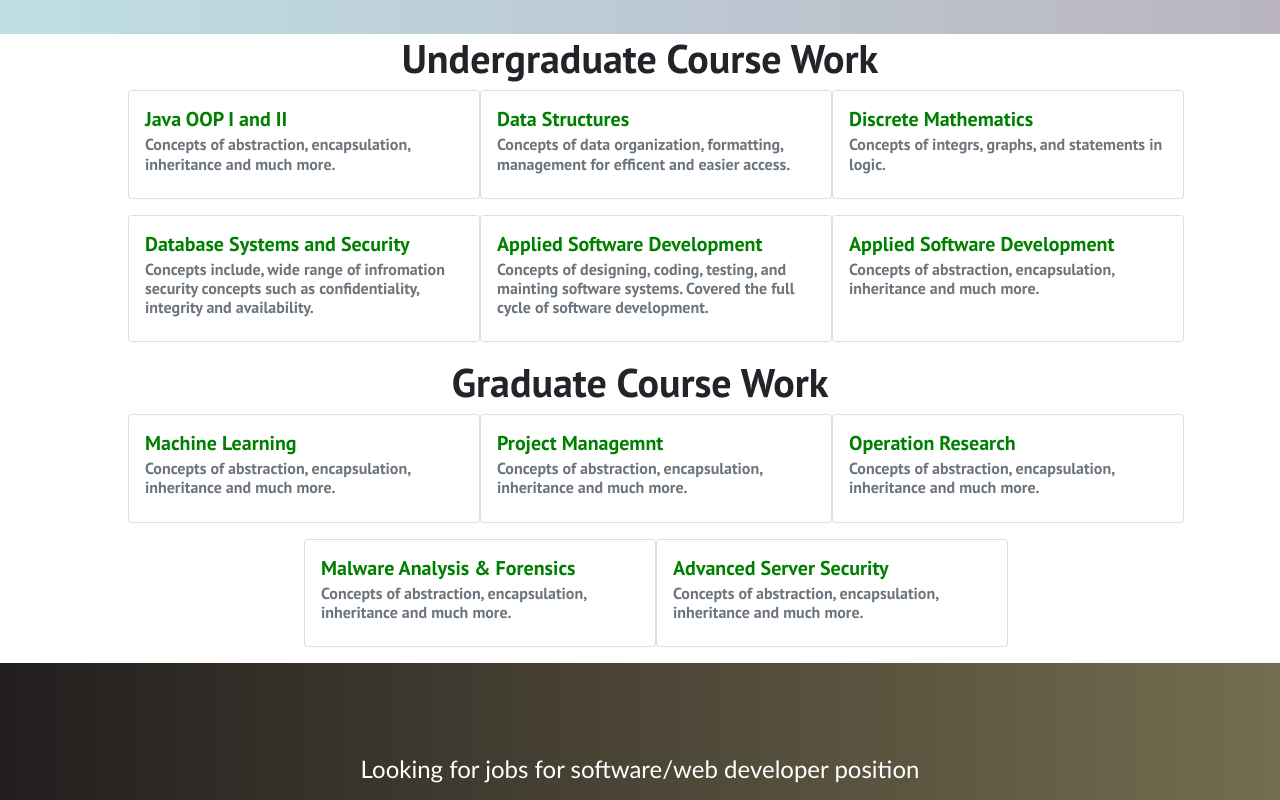
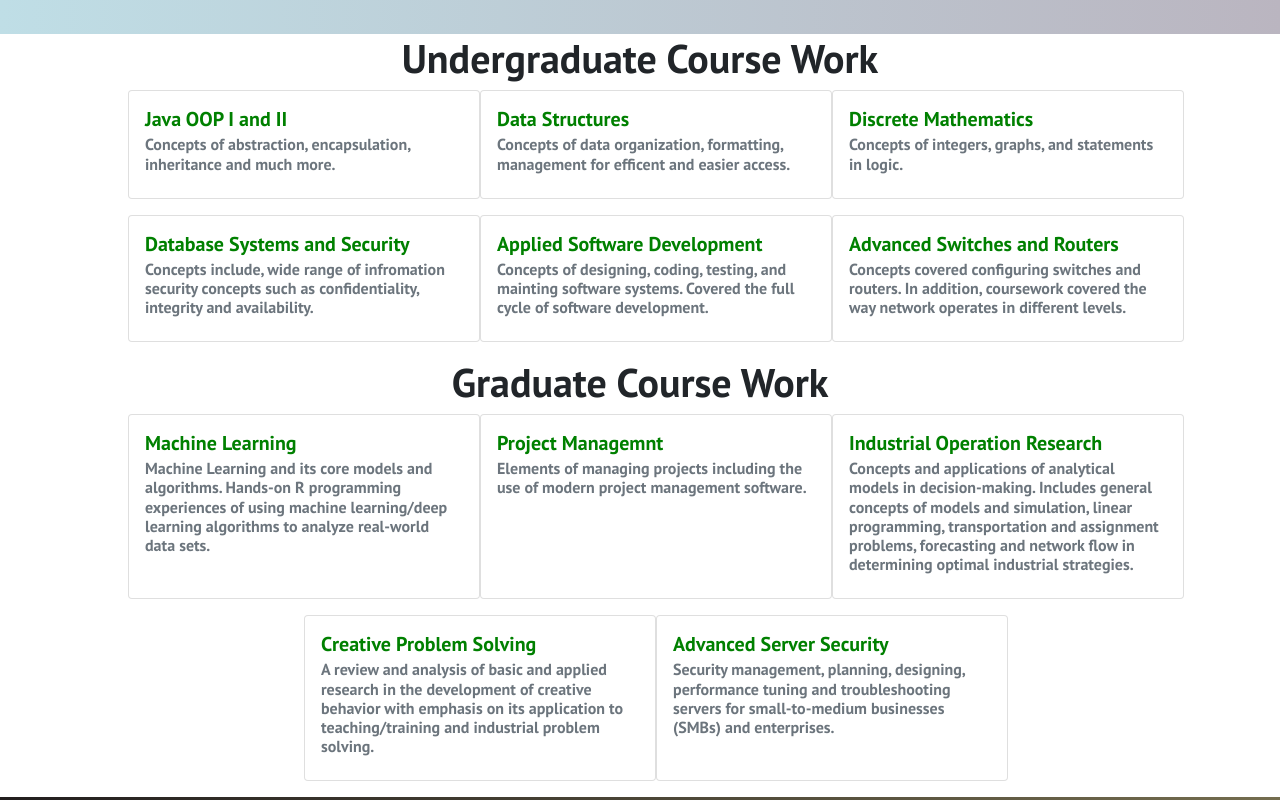
Before and after one commit to dagmawinegesse/React-Portfolio, a React (Create React App) app: page /Education in a window 1280 px wide. Shown: the part 760-1560 px from the top of the page. Built offline with nearby package versions, Linux system fonts and the light colour scheme.

Commit message:
fixed banner background

```diff
--- a/src/App.css
+++ b/src/App.css
@@ -50,3 +50,13 @@
     display: flex;
     justify-content: center;
   }
+
+  @media only screen and (max-width: 600px) {
+    .educationSection{
+      align-items: center;
+    }
+    .courseWork-items{
+      display: block;
+      justify-content: center;
+    }
+  }
--- a/src/Components/Footer.css
+++ b/src/Components/Footer.css
@@ -118,7 +118,9 @@
     color: #fff;
     font-size: 24px;
   }
-
+  .social-media a:hover{
+    color: #b1b1b1;
+  }
   .social-media {
     max-width: 1000px;
     width: 100%;
--- a/src/Components/Footer.js
+++ b/src/Components/Footer.js
@@ -3,9 +3,19 @@ import "./Footer.css";
 import emailjs from "emailjs-com";
 import Button from "react-bootstrap/Button";
 export default function Footer() {
+
   function sendEmail(e) {
+
     e.preventDefault();
+    var a = document.forms['form']['name'].value
+    var b= document.forms['form']['subject'].value
+    var c = document.forms['form']['email'].value
+    var d = document.forms['form']['message'].value
 
+    if (a == "") {
+      alert("Missing some inputs");
+
+    }
     emailjs
       .sendForm(
         "service_6cn0ffb",
@@ -33,24 +43,27 @@ export default function Footer() {
           Contact me if you are interested with my work!
         </p>
         <div className="input-areas">
-          <form onSubmit={sendEmail}>
+          <form className ="form"onSubmit={sendEmail}>
             <input
               className="form-control"
               name="name"
               type="text"
               placeholder="Name"
+              required
             />
             <input
               className="form-control"
               name="subject"
               type="text"
               placeholder="Subject:"
+              required
             />
             <input
               className="form-control"
               name="email"
               type="email"
               placeholder="Your Email"
+              required
             />
             <textarea
               className="form-control"
@@ -59,6 +72,7 @@ export default function Footer() {
               col="1"
               row="20"
               placeholder="Enter Message"
+              required
             />
             <Button
               id="button"
--- a/src/Components/pages/Education.js
+++ b/src/Components/pages/Education.js
@@ -10,12 +10,11 @@ import NavBar from "../NavBar";
 export default function Education() {
   return (
     <>
-      <NavBar/>
+      <NavBar />
 
       <div className="cards">
         <div className="cards__container">
           <div className="cards__wrapper">
-
             <ul className="cards__items">
               <CardItem
                 src="ResumePics/masters.jpeg"
@@ -66,7 +65,7 @@ export default function Education() {
                 Discrete Mathematics
               </Card.Title>
               <Card.Subtitle className="mb-2 text-muted">
-                Concepts of integrs, graphs, and statements in logic.
+                Concepts of integers, graphs, and statements in logic.
               </Card.Subtitle>
             </Card.Body>
           </Card>
@@ -97,11 +96,11 @@ export default function Education() {
           <Card style={{ width: "22rem" }}>
             <Card.Body>
               <Card.Title style={{ color: "green" }}>
-                Applied Software Development
+                Advanced Switches and Routers
               </Card.Title>
               <Card.Subtitle className="mb-2 text-muted">
-                Concepts of abstraction, encapsulation, inheritance and much
-                more.
+                Concepts covered configuring switches and routers. In addition,
+                coursework covered the way network operates in different levels.
               </Card.Subtitle>
             </Card.Body>
           </Card>
@@ -114,8 +113,9 @@ export default function Education() {
                 Machine Learning
               </Card.Title>
               <Card.Subtitle className="mb-2 text-muted">
-                Concepts of abstraction, encapsulation, inheritance and much
-                more.
+                Machine Learning and its core models and algorithms. Hands-on R
+                programming experiences of using machine learning/deep learning
+                algorithms to analyze real-world data sets.
               </Card.Subtitle>
             </Card.Body>
           </Card>
@@ -125,19 +125,22 @@ export default function Education() {
                 Project Managemnt
               </Card.Title>
               <Card.Subtitle className="mb-2 text-muted">
-                Concepts of abstraction, encapsulation, inheritance and much
-                more.
+                Elements of managing projects including the use of modern
+                project management software.
               </Card.Subtitle>
             </Card.Body>
           </Card>
           <Card style={{ width: "22rem" }}>
             <Card.Body>
               <Card.Title style={{ color: "green" }}>
-                Operation Research
+                Industrial Operation Research
               </Card.Title>
               <Card.Subtitle className="mb-2 text-muted">
-                Concepts of abstraction, encapsulation, inheritance and much
-                more.
+                Concepts and applications of analytical models in
+                decision-making. Includes general concepts of models and
+                simulation, linear programming, transportation and assignment
+                problems, forecasting and network flow in determining optimal
+                industrial strategies.
               </Card.Subtitle>
             </Card.Body>
           </Card>
@@ -146,11 +149,12 @@ export default function Education() {
           <Card style={{ width: "22rem" }}>
             <Card.Body>
               <Card.Title style={{ color: "green" }}>
-                Malware Analysis & Forensics
+                Creative Problem Solving
               </Card.Title>
               <Card.Subtitle className="mb-2 text-muted">
-                Concepts of abstraction, encapsulation, inheritance and much
-                more.
+                A review and analysis of basic and applied research in the
+                development of creative behavior with emphasis on its
+                application to teaching/training and industrial problem solving.
               </Card.Subtitle>
             </Card.Body>
           </Card>
@@ -160,8 +164,9 @@ export default function Education() {
                 Advanced Server Security
               </Card.Title>
               <Card.Subtitle className="mb-2 text-muted">
-                Concepts of abstraction, encapsulation, inheritance and much
-                more.
+                Security management, planning, designing, performance tuning and
+                troubleshooting servers for small-to-medium businesses (SMBs)
+                and enterprises.
               </Card.Subtitle>
             </Card.Body>
           </Card>
--- a/src/Components/pics.css
+++ b/src/Components/pics.css
@@ -29,6 +29,11 @@ body {
   float: left;
   font-size: 4vw;
 }
+.infoHolder >h1 >span{
+  color: aqua;
+  transform: rotateX(360deg);
+}
+
 .infoHolder > h2 {
   float: left;
   font-size: 2.5vw;
@@ -47,9 +52,13 @@ body {
 .innerParag {
   margin-top: 10rem;
   font-size: 1.5vw;
+  color: rgb(217, 220, 223);
+  /* color: rgb(160, 243, 243); */
+
 }
 #innerPara {
   margin-top: 6rem;
+
 }
 #Button {
   margin: 0.5rem;
@@ -135,8 +144,9 @@ body {
 
     align-content: center;
 
-    background: url("../../public/ResumePics/background2.jpg") no-repeat 100%
+    background: url("../../public/ResumePics/background.jpg") no-repeat 100%
       10%;
+     /* background-size: 20000px ; */
   }
 
   .infoHolder {
@@ -209,3 +219,17 @@ body {
     top: 90px;
   }
 }
+@media only screen
+    and (min-width: 390px)
+    and (max-height: 926px)
+    and (-webkit-device-pixel-ratio: 3) {
+
+
+      #innerPara {
+        /* display: none; */
+        position: relative;
+        top: 250px;
+      }
+
+
+    }
```
